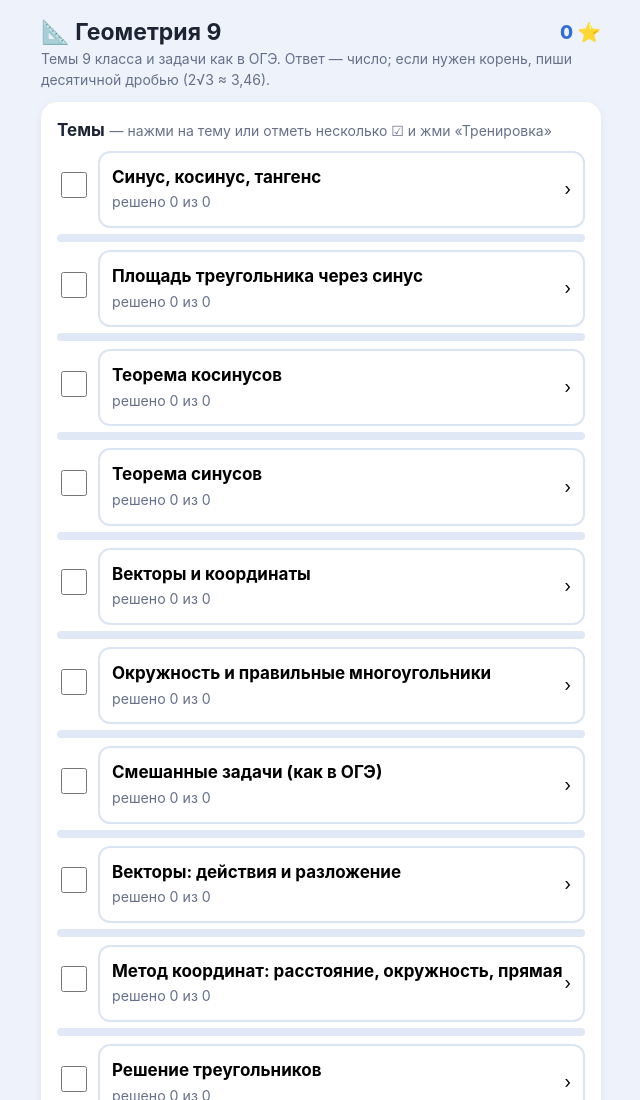
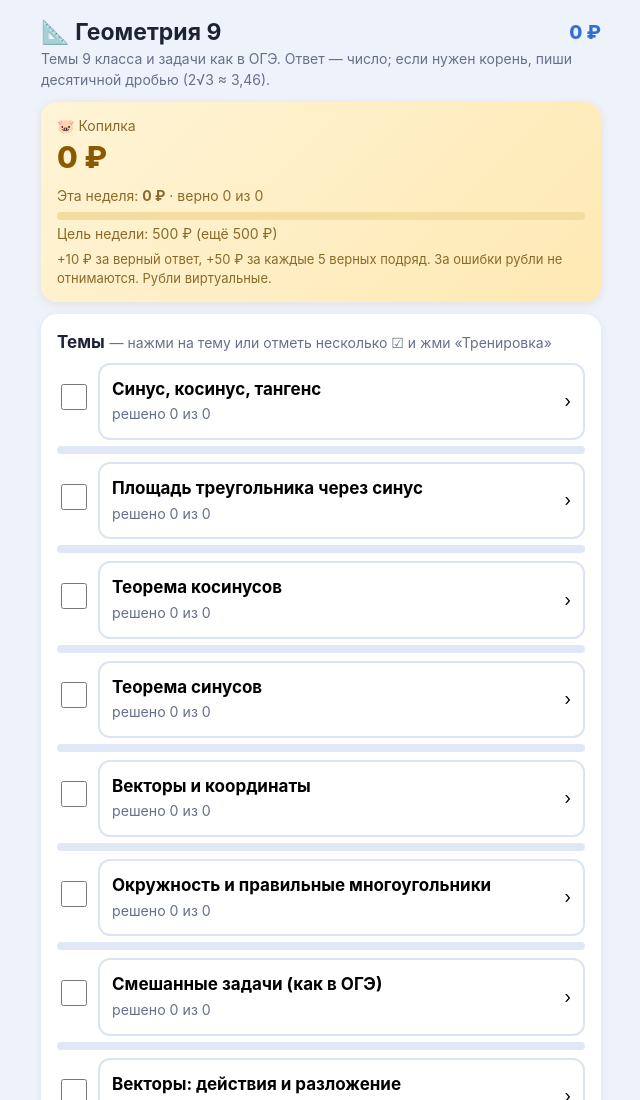
Before and after one commit to brekman85/brekman85.github.io, a plain HTML site: page index.html in a window 1280 px wide. Shown: the top 1100 px of the page, without its empty margins (319-959 px from the left). Drawn offline with Linux system fonts and the light colour scheme.

Commit message:
Add files via upload

```diff
--- a/index.html
+++ b/index.html
@@ -22,11 +22,14 @@
   button.b{font:inherit;font-weight:700;border:0;border-radius:12px;padding:12px;background:var(--acc);color:#fff;cursor:pointer} button.g{background:#e3ecfb;color:var(--acc)}
   .ok{color:var(--ok);font-weight:700}.bad{color:var(--bad);font-weight:700}.hint{background:#fff7db;border-radius:12px;padding:10px;margin-top:10px;font-size:15px;white-space:pre-line}
   .theory{background:#eef5ff;border-radius:12px;padding:10px;margin-top:10px;font-size:15px;white-space:pre-line}
+  .pig{background:linear-gradient(135deg,#fff4d6,#ffe9b3);border-radius:16px;padding:14px 16px;margin-top:12px;box-shadow:0 2px 10px rgba(160,110,0,.15)}
+  .pig .big{font-size:30px;font-weight:800;color:#8a5a00}.pig .bar{background:#f3dca0}.pig .bar i{background:#e59a00}
+  .pig .mut{color:#8a6a2a}
   [hidden]{display:none!important}
 </style>
 </head>
 <body><div class="wrap">
-<div class="top"><h1>📐 Геометрия 9</h1><div class="pts" id="pts">0 ⭐</div></div>
+<div class="top"><h1>📐 Геометрия 9</h1><div class="pts" id="pts">0 ₽</div></div>
 <div class="mut" id="hello">Темы 9 класса и задачи как в ОГЭ. Ответ — число; если нужен корень, пиши десятичной дробью (2√3 ≈ 3,46).</div>
 
 <div id="menu"></div>
@@ -156,9 +159,21 @@ const T={
    const BD=R(2,6),BA=BD+R(1,6),AC=BA*R(1,3);return{pic:tri(),q:`В треугольнике ABC на стороне AB отмечена точка D, на стороне BC — точка E, причём DE ∥ AC. BD = ${BD}, BA = ${BA}, AC = ${AC}.\nНайдите DE.`,a:AC*BD/BA,h:`Треугольники BDE и BAC подобны, k = BD / BA = ${BD}/${BA}. DE = k·AC.`};}}
 };
 let S;try{S=JSON.parse(localStorage.getItem('geo9'))}catch(e){} S=S||{pts:0,done:{},ok:{}};const save=()=>{try{localStorage.setItem('geo9',JSON.stringify(S))}catch(e){}};
+// Копилка (виртуальные рубли): +10 ₽ за верный ответ, +50 ₽ за каждые 5 верных подряд. За ошибки ничего не снимается.
+const RUB=10,BONUS=5,BONUS_RUB=50,GOAL=500;
+if(S.rub===undefined)S.rub=S.pts*RUB; // старые звёзды переводятся в рубли, прогресс не теряется
+const weekKey=()=>{const d=new Date();d.setHours(0,0,0,0);d.setDate(d.getDate()-((d.getDay()+6)%7));return d.getFullYear()+'-'+String(d.getMonth()+1).padStart(2,'0')+'-'+String(d.getDate()).padStart(2,'0')};
+function wk(){const k=weekKey();if(!S.wk||S.wk.k!==k){if(S.wk&&S.wk.done){S.prev=S.wk}S.wk={k:k,done:0,ok:0,rub:0}}return S.wk}
 const tg=window.Telegram&&window.Telegram.WebApp;if(tg){tg.ready();tg.expand();const u=tg.initDataUnsafe&&tg.initDataUnsafe.user;if(u&&u.first_name)document.getElementById('hello').textContent=u.first_name+', выбери тему. Ответ — число, корни пиши десятичной дробью.'}
 let mode,cur,answered,streak=0,mix=null,sess={start:Date.now(),done:0,ok:0,bad:{}};
-function menu(){document.getElementById('pts').textContent=S.pts+' ⭐';document.getElementById('menu').innerHTML='<div class="card"><b>Темы</b> <span class="mut">— нажми на тему или отметь несколько ☑ и жми «Тренировка»</span>'+Object.entries(T).map(([k,t])=>{const d=S.done[k]||0,o=S.ok[k]||0;return`<div style="display:flex;gap:8px;align-items:center"><input type="checkbox" class="sel" value="${k}" style="width:26px;height:26px;flex:none"><button class="t" data-k="${k}"><span><b>${t.name}</b><br><small>решено ${o} из ${d}${d?` · ${Math.round(o/d*100)}%`:''}</small></span><span>›</span></button></div><div class="bar"><i style="width:${d?Math.round(o/d*100):0}%"></i></div>`}).join('')+'<div class="row"><button class="b" id="mix">▶ Тренировка по отмеченным</button></div><div class="mut" id="repInfo" style="margin-top:6px"></div></div>';
+function pig(){const w=wk(),p=Math.min(100,Math.round(w.rub/GOAL*100));
+ const prev=S.prev?`<div class="mut" style="margin-top:6px">Прошлая неделя: ${S.prev.rub} ₽ (верно ${S.prev.ok} из ${S.prev.done})</div>`:'';
+ return`<div class="pig"><div class="mut">🐷 Копилка</div><div class="big">${S.rub} ₽</div>
+ <div class="mut" style="margin-top:6px">Эта неделя: <b>${w.rub} ₽</b> · верно ${w.ok} из ${w.done}</div>
+ <div class="bar"><i style="width:${p}%"></i></div>
+ <div class="mut" style="margin-top:4px">${w.rub>=GOAL?'🎉 Цель недели выполнена — '+GOAL+' ₽!':'Цель недели: '+GOAL+' ₽ (ещё '+(GOAL-w.rub)+' ₽)'}</div>${prev}
+ <div class="mut" style="margin-top:6px;font-size:13px">+${RUB} ₽ за верный ответ, +${BONUS_RUB} ₽ за каждые ${BONUS} верных подряд. За ошибки рубли не отнимаются. Рубли виртуальные.</div></div>`}
+function menu(){document.getElementById('pts').textContent=S.rub+' ₽';document.getElementById('menu').innerHTML=pig()+'<div class="card"><b>Темы</b> <span class="mut">— нажми на тему или отметь несколько ☑ и жми «Тренировка»</span>'+Object.entries(T).map(([k,t])=>{const d=S.done[k]||0,o=S.ok[k]||0;return`<div style="display:flex;gap:8px;align-items:center"><input type="checkbox" class="sel" value="${k}" style="width:26px;height:26px;flex:none"><button class="t" data-k="${k}"><span><b>${t.name}</b><br><small>решено ${o} из ${d}${d?` · ${Math.round(o/d*100)}%`:''}</small></span><span>›</span></button></div><div class="bar"><i style="width:${d?Math.round(o/d*100):0}%"></i></div>`}).join('')+'<div class="row"><button class="b" id="mix">▶ Тренировка по отмеченным</button></div><div class="mut" id="repInfo" style="margin-top:6px"></div></div>';
  document.getElementById('mix').onclick=()=>{const ks=[...document.querySelectorAll('.sel:checked')].map(x=>x.value);if(!ks.length){document.getElementById('repInfo').textContent='Отметь хотя бы одну тему ☑';return}mix=ks;mode=null;streak=0;document.getElementById('menu').hidden=true;document.getElementById('play').hidden=false;ask()};
  }
 function ask(){if(mix)mode=pick(mix);cur=T[mode].gen();answered=false;document.getElementById('meta').textContent=T[mode].name+(streak?` · серия ${streak}`:'');
@@ -166,8 +181,9 @@ function ask(){if(mix)mode=pick(mix);cur=T[mode].gen();answered=false;document.g
  document.getElementById('res').innerHTML='';['hint','theory','next'].forEach(i=>document.getElementById(i).hidden=true);document.getElementById('check').disabled=false}
 function check(){if(answered)return;const v=parseFloat(String(document.getElementById('a').value).replace(',','.').replace(/\s/g,''));if(isNaN(v)){document.getElementById('res').innerHTML='<span class="bad">Напиши число.</span>';return}
  answered=true;const ok=Math.abs(v-cur.a)<=Math.max(0.02,Math.abs(cur.a)*0.01);S.done[mode]=(S.done[mode]||0)+1;
- sess.done++;if(sess.done%10===0)setTimeout(autoReport,0);if(ok){S.ok[mode]=(S.ok[mode]||0)+1;S.pts++;streak++;sess.ok++}else{streak=0;sess.bad[mode]=(sess.bad[mode]||0)+1};S.log=(S.log||[]).concat([[Date.now(),mode,ok?1:0]]).slice(-500);save();document.getElementById('pts').textContent=S.pts+' ⭐';
- document.getElementById('res').innerHTML=ok?'<span class="ok">Верно! +1 ⭐</span>':`<span class="bad">Пока нет. Ответ: ${fmt(cur.a)}</span>`;
+ sess.done++;if(sess.done%10===0)setTimeout(autoReport,0);const w=wk();let earn=0,bonus=false;w.done++;
+ if(ok){S.ok[mode]=(S.ok[mode]||0)+1;S.pts++;streak++;sess.ok++;earn=RUB;if(streak%BONUS===0){earn+=BONUS_RUB;bonus=true}S.rub+=earn;w.ok++;w.rub+=earn;sess.rub=(sess.rub||0)+earn}else{streak=0;sess.bad[mode]=(sess.bad[mode]||0)+1};S.log=(S.log||[]).concat([[Date.now(),mode,ok?1:0]]).slice(-500);save();document.getElementById('pts').textContent=S.rub+' ₽';
+ document.getElementById('res').innerHTML=ok?`<span class="ok">Верно! +${RUB} ₽${bonus?` · 🔥 ${streak} подряд, бонус +${BONUS_RUB} ₽`:''}</span>`:`<span class="bad">Пока нет. Ответ: ${fmt(cur.a)}</span>`;
  if(!ok){const h=document.getElementById('hint');h.hidden=false;h.textContent='Как решать: '+cur.h;const th=document.getElementById('theory');th.hidden=false;th.textContent='Теория:\n'+T[mode].th}
  document.getElementById('next').hidden=false}
 document.getElementById('menu').onclick=e=>{const b=e.target.closest('.t');if(!b)return;mix=null;mode=b.dataset.k;streak=0;document.getElementById('menu').hidden=true;document.getElementById('play').hidden=false;ask()};
@@ -177,7 +193,7 @@ document.getElementById('back').onclick=()=>{autoReport();document.getElementByI
 function reportText(){const NL=String.fromCharCode(10);const mins=Math.round((Date.now()-sess.start)/60000);
  const lines=Object.entries(T).filter(([k])=>S.done[k]).map(([k,t])=>'• '+t.name+': '+(S.ok[k]||0)+' из '+S.done[k]+' ('+Math.round((S.ok[k]||0)/S.done[k]*100)+'%)');
  const weak=Object.entries(sess.bad).sort((a,b)=>b[1]-a[1]).map(([k,n])=>T[k].name+' — '+n+' ош.');
- return ['Отчёт «Геометрия 9»','За это занятие: '+sess.done+' задач, верно '+sess.ok+', ~'+mins+' мин.'].concat(weak.length?['Ошибки: '+weak.join('; ')]:[]).concat(['Всего по темам:']).concat(lines.length?lines:['пока нет']).join(NL)}
+ return ['Отчёт «Геометрия 9»','За это занятие: '+sess.done+' задач, верно '+sess.ok+', ~'+mins+' мин. Заработано '+(sess.rub||0)+' ₽ (копилка '+S.rub+' ₽, за неделю '+wk().rub+' из '+GOAL+' ₽).'].concat(weak.length?['Ошибки: '+weak.join('; ')]:[]).concat(['Всего по темам:']).concat(lines.length?lines:['пока нет']).join(NL)}
 // Отчёт уходит сам: бот-почтальон (умеет только писать папе) — каждые 10 задач, при выходе в меню и при закрытии.
 const PB='8815141256:AAFhUAO3qY1FfiiYFEKpQeyb24Kw84a_v9g',PAPA='397391384';let sentAt=0;
 function autoReport(){if(sess.done<=sentAt||PB.indexOf('__')===0)return;sentAt=sess.done;
```
